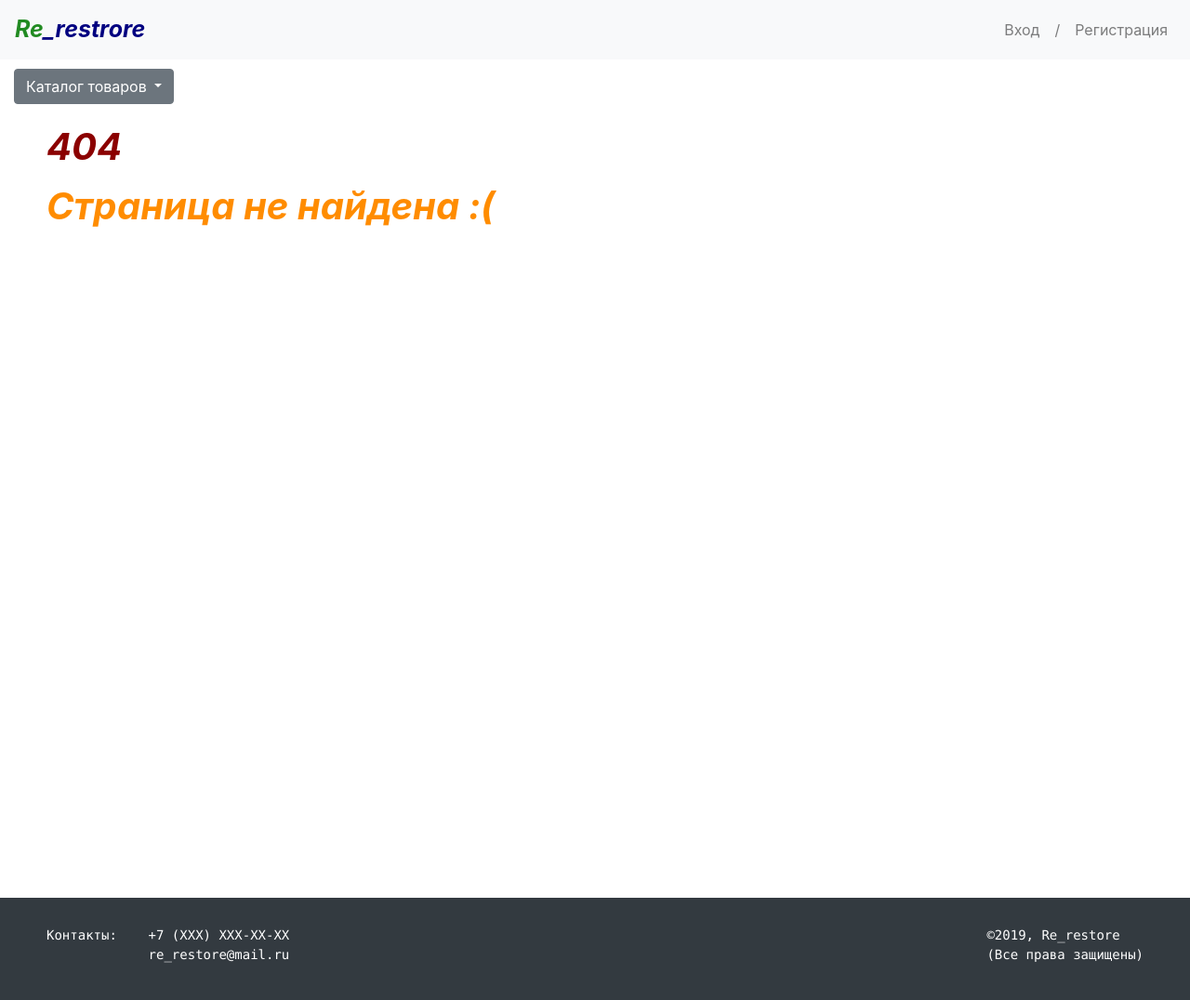
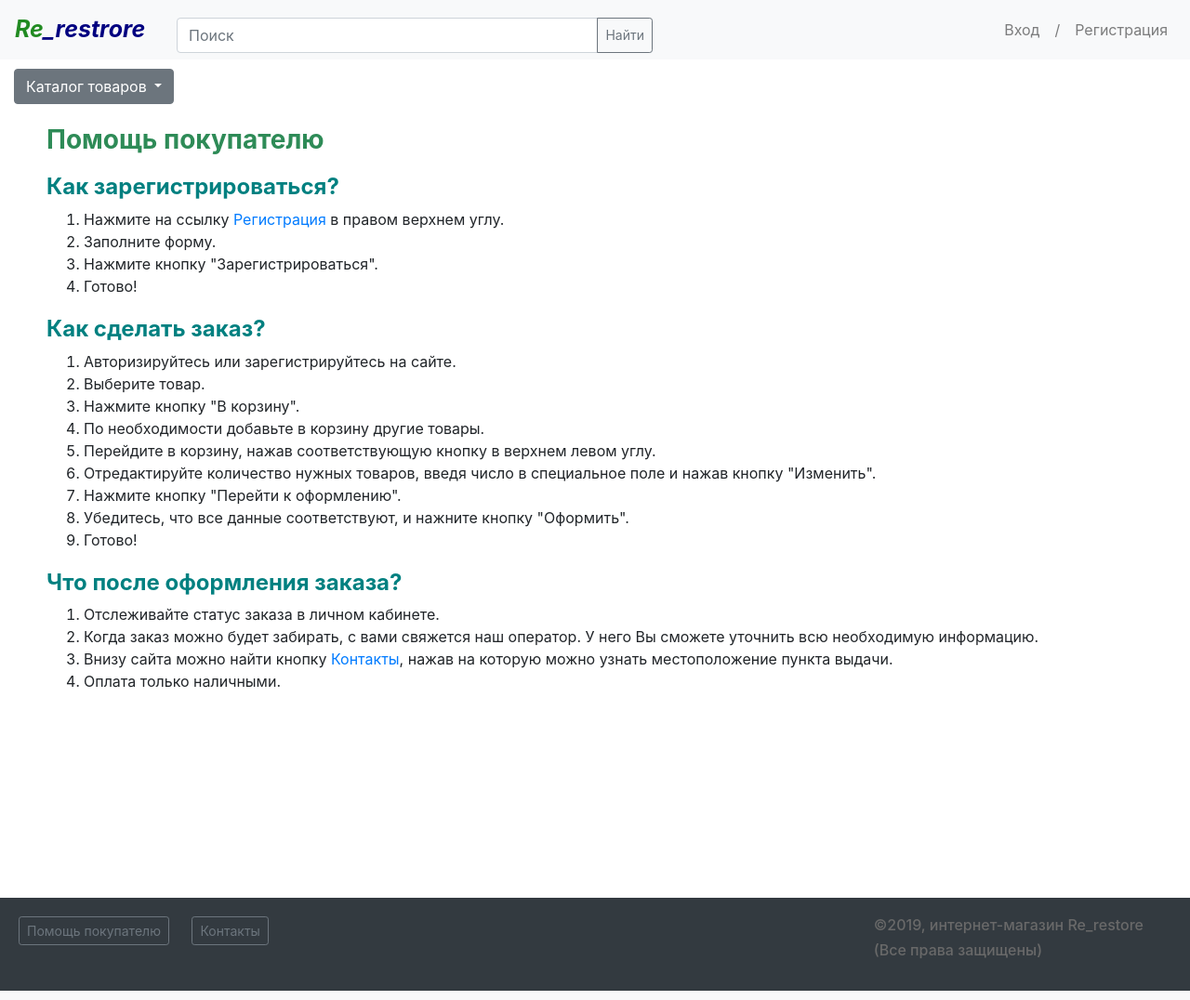
Before and after one commit to vlad120/Re_restore, a Flask app: page /help in a window 1280 px wide. Shown: the whole page at 93% size. Run offline with Flask 2, Linux system fonts and the light colour scheme; data comes from the database, SQL or seed files in the repository; both versions use the stored data as it was after the commit; some libraries are stand-ins or nearby versions.

Commit message:
Версия 1.3.0: Добавлен поиск, обновлен дизайн футера, добавлены разделы 'Контакты' и 'Помощь покупателю'.

```diff
--- a/app.py
+++ b/app.py
@@ -1,5 +1,5 @@
 """
-    Version 1.2.1 (29.04.2019)
+    Version 1.3.0 (03.05.2019)
     Mironov Vladislav
 """
 
@@ -14,7 +14,7 @@ from random import randrange
 import logging
 
 
-logging.basicConfig(format='%(asctime)s %(levelname)s %(message)s')
+logging.basicConfig(level=logging.INFO, format='%(asctime)s %(levelname)s %(message)s')
 
 app = Flask(__name__)
 api = Api(app)
@@ -52,7 +52,7 @@ def get_authorization(tmp_login=None, tmp_password=None, img=False, params=None)
     else:
         a['id'], a['login'], a['password'] = None, None, None
 
-    if check_need and not verify_authorization(a=a):
+    if check_need and not verify_authorization(a=a, admin=True):
         a['id'], a['login'], a['password'] = None, None, None
 
     if img and a['id']:
@@ -790,8 +790,7 @@ class GoodsAPI(Resource):
                     return make_success(goods=list(filter(lambda g: g['count'] > 0,
                                                           [i.to_dict(full_link_req=True,
                                                            card_description_req=True,
-                                                           photo_req=True,
-                                                           count_req=True) for i in goods])),
+                                                           photo_req=True) for i in goods])),
                                         category=category.to_dict())
                 except Exception as e:
                     logging.error("GoodsAPI Error (get category {}):\t{}".format(arg, e))
@@ -1242,7 +1241,9 @@ class GoodsAPI(Resource):
 
 class SearchAPI(Resource):
     """ API для поиска товаров в БД. """
-    def get(self, r, params=dict()):
+    def get(self, r, a=None, params=dict()):
+        symbols = ' ,.;:"\'!@#$%^&*()'
+
         def by_name(name, end=False):
             name = name.lower()
             full = []
@@ -1262,30 +1263,30 @@ class SearchAPI(Resource):
                     if len(goods.name) - len(name) < 10:
                         if goods.count > 0:
                             great_part.insert(0, goods.id)
-                        else:
+                        elif a['admin_authorization']:
                             great_part.append(goods.id)
-                    else:
+                    elif name in [w.strip(symbols) for w in goods_name.split()]:
                         if goods.count > 0:
                             small_part.insert(0, goods.id)
-                        else:
+                        elif a['admin_authorization']:
                             small_part.append(goods.id)
                 else:
                     # множества слов в названиях
-                    name_words = {w.strip() for w in name.split()}
-                    goods_name_words = {w.strip() for w in goods_name.split()}
+                    name_words = {w.strip(symbols) for w in name.split()}
+                    goods_name_words = {w.strip(symbols) for w in goods_name.split()}
                     # разница между (количеством слов в искомом названии) и
                     # (количеством пересечений этих слов со словами названия товара)
                     n = len(name_words & goods_name_words)
                     if n:
                         diff = len(name_words) - n
-                        if diff < 2:
+                        if diff <= 2 and goods.count > 0:
                             consist.insert(0, goods.id)
-                        elif diff < 4:
+                        elif diff <= 4 and (goods.count > 0 or a['admin_authorization']):
                             consist.append(goods.id)
             # объединяем и возвращаем найденное в порядке соответствия
             if end:
-                return full + great_part + small_part + consist
-            return [full, great_part, small_part, consist]
+                return full + great_part + consist + small_part
+            return [full, great_part, consist, small_part]
 
         def by_description(text, end=False):
             text = text.lower()
@@ -1293,37 +1294,50 @@ class SearchAPI(Resource):
             great_part = []
             small_part = []
             consist = []
-            text_words = {w.strip() for w in text.split()}  # множество слов в тексте
+            text_words = {w.strip(symbols) for w in text.split()}  # множество слов в тексте
             len_text_words = len(text_words)
             for goods in GoodsModel.query.all():
                 description = (goods.short_description + ' ' + goods.description).lower()
-                if text in description:
-                    small_part.append(goods.id)
+                description_words = {w.strip(symbols) for w in
+                                     description.split()}  # множество слов в описании
+                if text in description_words:
+                    if goods.count > 0 or a['admin_authorization']:
+                        small_part.append(goods.id)
                 else:
-                    description_words = {w.strip() for w in description.split()}  # множество слов в описании
                     n = len(text_words & description_words)
                     if n:
                         diff = len_text_words - n
                         # если разница между количеством слов в тексте
                         # и количеством их пересечений со словами из описания маленькая
                         # (т.е. большинство слов в тексте найдено в описании)
-                        if diff < (len_text_words // 5) * 3:
-                            consist.append(goods.id)
+                        if diff <= (len_text_words // 5) * 3:
+                            if goods.count > 0 or a['admin_authorization']:
+                                consist.append(goods.id)
             # объединяем и возвращаем найденное в порядке соответствия
             if end:
-                return full + great_part + small_part + consist
-            return [full, great_part, small_part, consist]
-
+                return full + great_part + consist + small_part
+            return [full, great_part, consist, small_part]
+
+        # умное избавление от одинаковых результатов
+        # + если надо, преврящаем все goods_id в данные для карточек
         def remove_same(lst):
             new = []
             for item in lst:
                 if item not in new:
                     new.append(item)
+            if need_cards:
+                new = list(map(lambda g_id: GoodsModel.query.filter_by(id=g_id).first().to_dict(
+                    full_link_req=True,
+                    card_description_req=True,
+                    photo_req=True), new))
             return new
 
         params = params if params else dict(request.args)
         optimize_params(params)
+        a = a if a else get_authorization(params=params)
         arg = str(r).lower().strip(' /')
+        need_cards = params['cards'] if 'cards' in params else False
+        max_count = params['max'] if 'max' in params else 10
 
         # поиск по артиклу
         if arg == 'id':
@@ -1343,7 +1357,7 @@ class SearchAPI(Resource):
             try:
                 if 'name' not in params:
                     return make_success(False, message="Bad request")
-                result = remove_same(by_name(params['name'], end=True))
+                result = remove_same(by_name(params['name'], end=True))[:max_count]
                 return make_success(goods=result)
             except Exception as e:
                 logging.error("SearchAPI Error (get by name):\t{}".format(e))
@@ -1354,7 +1368,7 @@ class SearchAPI(Resource):
             try:
                 if 'description' not in params:
                     return make_success(False, message="Bad request")
-                result = remove_same(by_name(params['description'], end=True))
+                result = remove_same(by_name(params['description'], end=True))[:max_count]
                 return make_success(goods=result)
             except Exception as e:
                 logging.error("SearchAPI Error (get by description):\t{}".format(e))
@@ -1383,7 +1397,7 @@ class SearchAPI(Resource):
                     result += result2[i]
                 if result0:  # если найден товар по id
                     result.insert(0, result0.id)  # добавляем в начало всего найденного
-                result = remove_same(result)  # избавляемся от одинаковых
+                result = remove_same(result)[:max_count]
                 return make_success(goods=result)
             except Exception as e:
                 logging.error("SearchAPI Error (get by all parameters):\t{}".format(e))
@@ -1705,6 +1719,26 @@ def re_restore():
                 data['len_basket'] = new_data['len_basket']
                 data['basket'] = new_data['basket']
             return render('index.html', title=t, data=data)
+
+
+@app.route('/search/')
+def search():
+    try:
+        if 'text' not in request.args:
+            return redirect('/')
+        text = request.args['text'].strip()
+        data = D.get_base_data()
+        data['request'] = text
+        data['goods'] = []
+        data['empty_request'] = True
+        if text:
+            data['empty_request'] = False
+            api_response = searchAPI.get(r='auto', params={'text': text, 'cards': True, 'max': 15})
+            data['goods'] = api_response['goods']
+        return render('search.html', title="Поиск", data=data)
+    except Exception as e:
+        logging.error("User search Error (text: {}):\t{}".format(text, e))
+        return server_error()
 
 
 @app.route('/<string:category>', methods=["GET", "POST"])
@@ -2032,6 +2066,26 @@ def make_order():
     return render("order.html", title=t, data=data)
 
 
+@app.route('/contacts', methods=["GET", "POST"])
+def show_contacts():
+    t = "Контакты"
+    data = D.get_base_data()
+    if request.method == "POST":
+        if 'sign-in' in request.form:
+            return sign_in('contacts.html', t, data)
+    return render("contacts.html", title=t, data=data)
+
+
+@app.route('/help', methods=["GET", "POST"])
+def show_help():
+    t = "Помощь покупателю"
+    data = D.get_base_data()
+    if request.method == "POST":
+        if 'sign-in' in request.form:
+            return sign_in('help.html', t, data)
+    return render("help.html", title=t, data=data)
+
+
 def error(err=520, message='Что-то пошло не так :('):
     data = D.get_base_data(anyway=True)
     data.update({'message': message, 'type': err})
@@ -2096,6 +2150,7 @@ db.create_all()
 # Все API
 userAPI = UserAPI()
 goodsAPI = GoodsAPI()
+searchAPI = SearchAPI()
 basketAPI = BasketAPI()
 orderAPI = OrderAPI()
 authorizationAPI = AuthorizationAPI()
--- a/templates/Base.html
+++ b/templates/Base.html
@@ -41,17 +41,34 @@
             position: absolute;
             z-index: 1;
         }
+        .search {
+            height: 30px;
+            width: 40%;
+            min-width: 320px;
+            margin-left: 190px;
+            margin-top: -45px;
+            position: absolute;
+            z-index: 1;
+        }
+        .my-footer {
+            background-color: #333a40;
+            font-size: 16px;
+            width: 100%;
+            height: 100px;
+            float: end;
+            min-width: 750px;
+        }
+        .my-footer-content {
+            display: inline-block;
+            margin-top: 20px;
+        }
     </style>
 
-    <title>{{title}}</title>
+    <title>{{ title }}</title>
 </head>
 <body>
     <nav class="navbar navbar-expand navbar-light bg-light" style="min-width: 750px;">
         <a class="navbar-brand" href="/" style="color: navy; font-size: 25px;"><em><b><span style="color: forestgreen">Re</span>_restrore</b></em></a>
-        <button class="navbar-toggler" type="button" data-toggle="collapse" data-target="#navbarNavAltMarkup"
-                aria-controls="navbarNavAltMarkup" aria-expanded="false" aria-label="Toggle navigation">
-            <span class="navbar-toggler-icon"></span>
-        </button>
         <div class="collapse navbar-collapse flex-row-reverse" id="navbarNavAltMarkup1">
             <div class="navbar-nav">
                 {% if authorization['id'] %}
@@ -121,6 +138,13 @@
         {% endif %}
     </div>
 
+    <form class="input-group mb-3 search" action="/search/">
+        <input type="text" class="form-control" placeholder="Поиск" name="text">
+        <div class="input-group-append">
+            <button class="btn btn-sm btn-outline-secondary" type="submit">Найти</button>
+        </div>
+    </form>
+
     <div style="min-height: 95vh; min-width: 750px;">
         {% block content %}{% endblock %}
     </div>
@@ -128,14 +152,14 @@
     <br>
     <br>
     <br>
-    <div style="background-color: #333a40; font-size: 16px; width: 100%; height: 110px; float: end; min-width: 750px;">
-        <pre style="display: inline-block; float: left; color: white; margin-left: 50px; margin-top: 30px;">
-Контакты:    +7 (XXX) XXX-XX-XX
-             re_restore@mail.ru
-        </pre>
-        <pre style="display: inline-block; float: right; color: white; margin-right: 50px; margin-top: 30px;">
-            ©2019, Re_restore
-            (Все права защищены)
-        </pre>
+    <div class="my-footer">
+        <div class="my-footer-content" style="margin-left: 20px;">
+            <a href="/help" class="btn btn-sm btn-outline-secondary">Помощь покупателю</a>
+            <a href="/contacts" class="btn btn-sm btn-outline-secondary" style="margin-left: 20px;">Контакты</a>
+        </div>
+        <div class="my-footer-content" style="float: right; margin-right: 50px; color: dimgrey;">
+            <h6>©2019, интернет-магазин Re_restore</h6>
+            <h6>(Все права защищены)</h6>
+        </div>
     </div>
 </body>
--- /dev/null
+++ b/templates/help.html
@@ -0,0 +1,55 @@
+{% extends "Base.html" %}
+
+{% block style %}
+    <style type="text/css">
+        .content { margin-left: 50px; }
+        .base-title {
+            margin-top: 70px;
+            color: seagreen;
+        }
+        .ask-title {
+            margin-top: 20px;
+            color: teal;
+        }
+        .simple-link:hover {
+            text-decoration: none;
+            color: teal;
+        }
+    </style>
+{% endblock %}
+
+
+{% block content %}
+    <h3 class="content base-title"><b>Помощь покупателю</b></h3>
+
+    {% if not authorization['id'] %}
+        <h4 class="content ask-title"><b>Как зарегистрироваться?</b></h4>
+        <ol class="content">
+            <li>Нажмите на ссылку <a href="/sign-up" target="_blank" class="simple-link">Регистрация</a> в правом верхнем углу.</li>
+            <li>Заполните форму.</li>
+            <li>Нажмите кнопку "Зарегистрироваться".</li>
+            <li>Готово!</li>
+        </ol>
+    {% endif %}
+
+    <h4 class="content ask-title"><b>Как сделать заказ?</b></h4>
+    <ol class="content">
+        <li>Авторизируйтесь или зарегистрируйтесь на сайте.</li>
+        <li>Выберите товар.</li>
+        <li>Нажмите кнопку "В корзину".</li>
+        <li>По необходимости добавьте в корзину другие товары.</li>
+        <li>Перейдите в корзину, нажав соответствующую кнопку в верхнем левом углу.</li>
+        <li>Отредактируйте количество нужных товаров, введя число в специальное поле и нажав кнопку "Изменить".</li>
+        <li>Нажмите кнопку "Перейти к оформлению".</li>
+        <li>Убедитесь, что все данные соответствуют, и нажните кнопку "Оформить".</li>
+        <li>Готово!</li>
+    </ol>
+
+    <h4 class="content ask-title"><b>Что после оформления заказа?</b></h4>
+    <ol class="content">
+        <li>Отслеживайте статус заказа в личном кабинете.</li>
+        <li>Когда заказ можно будет забирать, с вами свяжется наш оператор. У него Вы сможете уточнить всю необходимую информацию.</li>
+        <li>Внизу сайта можно найти кнопку <a href="/contacts" target="_blank" class="simple-link">Контакты</a>, нажав на которую можно узнать местоположение пункта выдачи.</li>
+        <li>Оплата только наличными.</li>
+    </ol>
+{% endblock %}
--- a/templates/index.html
+++ b/templates/index.html
@@ -2,9 +2,7 @@
 
 {% block style %}
     <style type="text/css">
-        .content {
-            margin-left: 50px;
-        }
+        .content { margin-left: 50px; }
         .card {
             margin-top: 20px;
             margin-bottom: 5px;
```
Also changed, not shown: templates/contacts.html (added, +34 -0 lines), templates/search.html (added, +71 -0 lines), Documents/Banner.png (added), Documents/icon.png (added), all_data.db, static/geo.png (added), static/main_slides/1.png, static/main_slides/2.png, static/main_slides/3.png (deleted), static/main_slides/4.png (deleted), static/main_slides/5.png (deleted), 1 other file.
